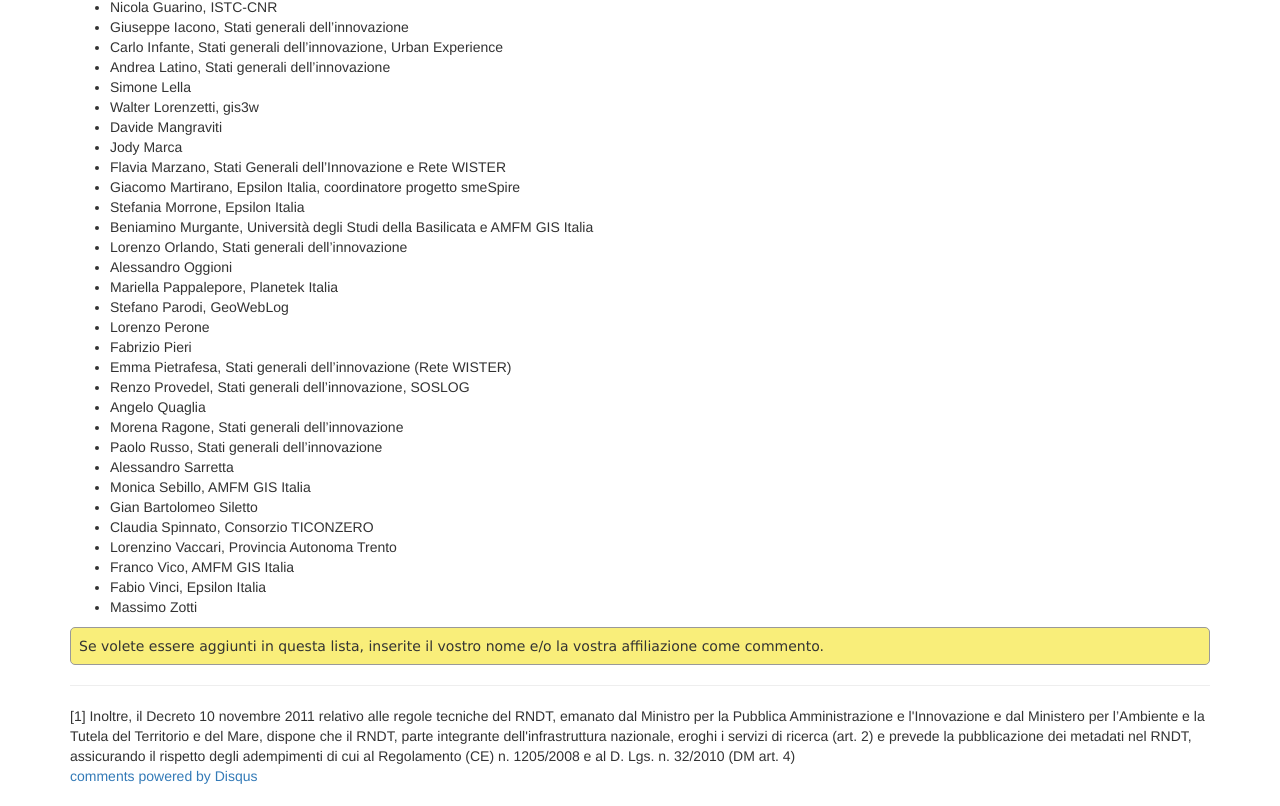
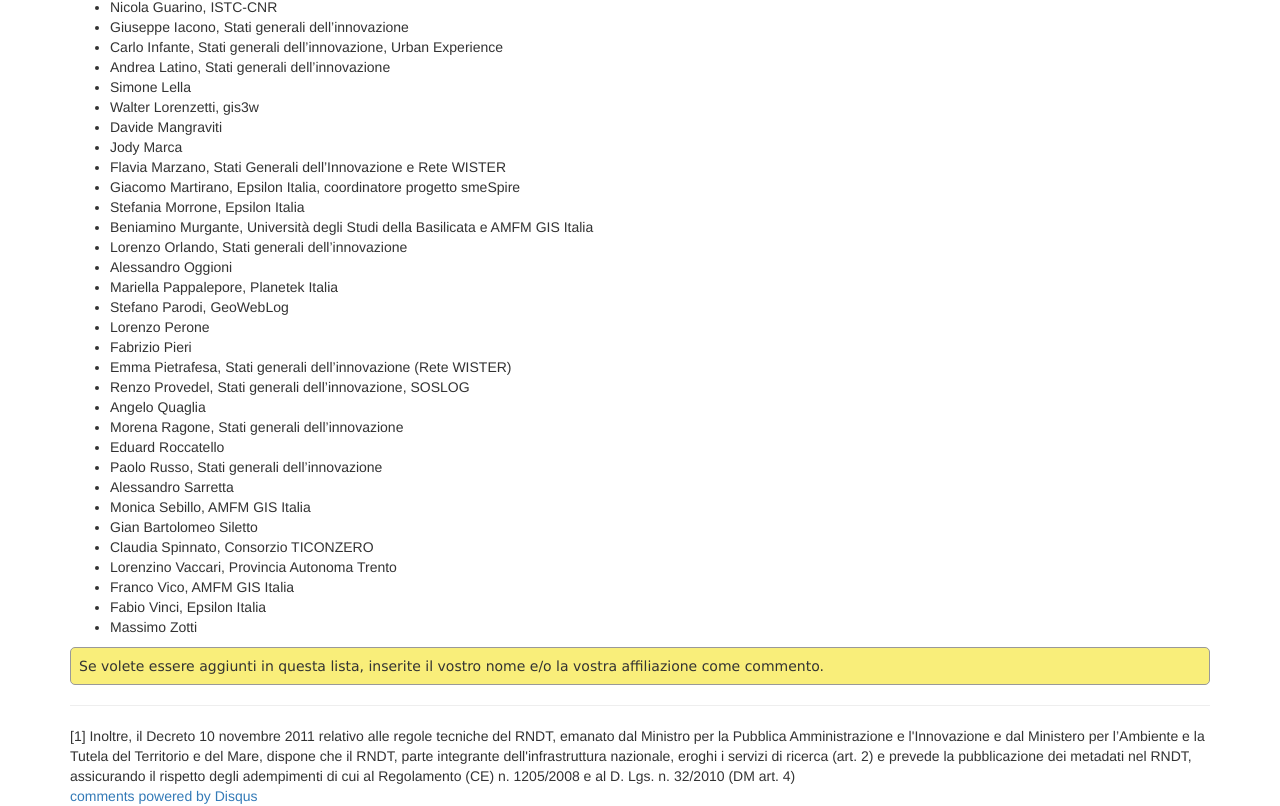
Before and after one commit to aborruso/it4insp, a plain HTML site: page index.html in a window 1280 px wide. Shown: the part 1962-2768 px from the top of the page. Drawn offline with nearby package versions, Linux system fonts and the light colour scheme; a script that the page names is missing.

Commit message:
Update index.html

```diff
--- a/index.html
+++ b/index.html
@@ -115,6 +115,7 @@
 	<li>Renzo Provedel, Stati generali dell’innovazione, SOSLOG</li>
 	<li>Angelo Quaglia</li>
 	<li>Morena Ragone, Stati generali dell’innovazione</li>
+	<li>Eduard Roccatello</li>
 	<li>Paolo Russo, Stati generali dell’innovazione</li>
 	<li>Alessandro Sarretta</li>
 	<li>Monica Sebillo, AMFM GIS Italia</li>
```
